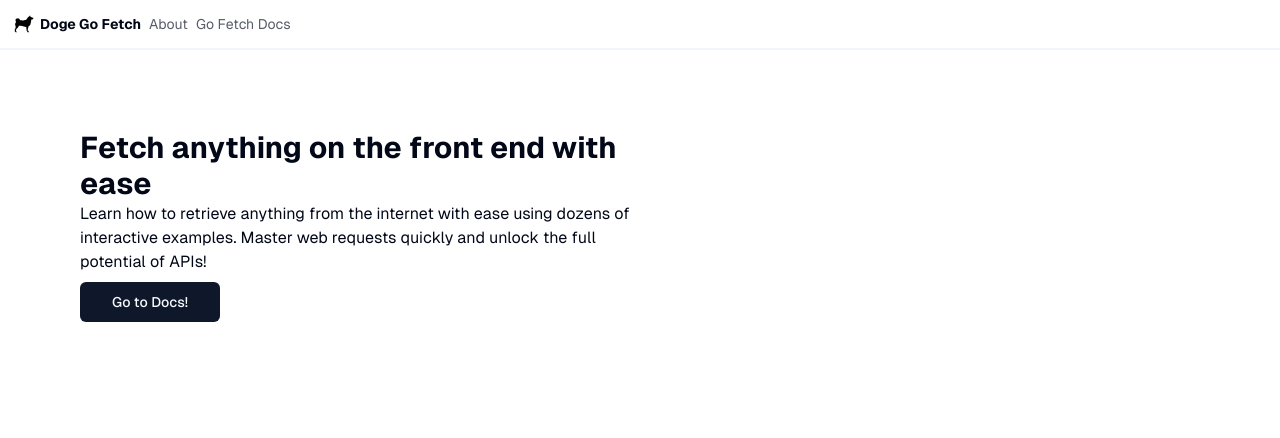
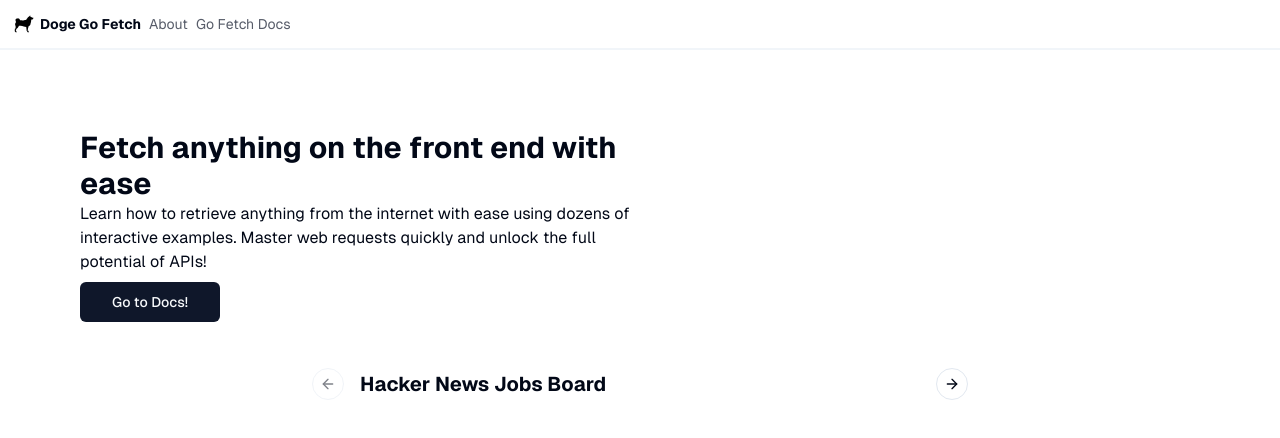
Before and after one commit to BryanAM/dogegofetch, a Next.js app: page / in a window 1280 px wide. Shown: the top 438 px of the page. Built offline with nearby package versions, Linux system fonts and the light colour scheme.

Commit message:
added carousel component, hackerNews page

```diff
--- a/app/page.tsx
+++ b/app/page.tsx
@@ -1,4 +1,13 @@
+import HackerNews from "@/components/fetch/HackerNews/hackerNews";
 import { Button } from "@/components/ui/button";
+import {
+  Carousel,
+  CarouselContent,
+  CarouselItem,
+  CarouselNext,
+  CarouselPrevious,
+} from "@/components/ui/carousel";
+
 import Link from "next/link";
 
 export default function Home() {
@@ -16,6 +25,18 @@
         <Button className="col-span-2 md:col-span-1 md:col-start-1" asChild>
           <Link href="/docs">Go to Docs!</Link>
         </Button>
+
+        <Carousel className="col-span-4 col-start-3 row-start-4 mt-12">
+          <CarouselContent>
+            <CarouselItem>
+              <HackerNews />
+            </CarouselItem>
+            <CarouselItem>HELLO2</CarouselItem>
+            <CarouselItem>HELLO3</CarouselItem>
+          </CarouselContent>
+          <CarouselPrevious />
+          <CarouselNext />
+        </Carousel>
       </main>
       <footer className="flex flex-wrap items-center justify-center gap-6"></footer>
     </div>
--- /dev/null
+++ b/components/fetch/HackerNews/hackerNews.tsx
@@ -0,0 +1,7 @@
+export default function HackerNews() {
+  return (
+    <section>
+      <h3 className="text-xl font-bold">Hacker News Jobs Board</h3>
+    </section>
+  );
+}
--- /dev/null
+++ b/components/ui/carousel.tsx
@@ -0,0 +1,262 @@
+"use client"
+
+import * as React from "react"
+import useEmblaCarousel, {
+  type UseEmblaCarouselType,
+} from "embla-carousel-react"
+import { ArrowLeft, ArrowRight } from "lucide-react"
+
+import { cn } from "@/lib/utils"
+import { Button } from "@/components/ui/button"
+
+type CarouselApi = UseEmblaCarouselType[1]
+type UseCarouselParameters = Parameters<typeof useEmblaCarousel>
+type CarouselOptions = UseCarouselParameters[0]
+type CarouselPlugin = UseCarouselParameters[1]
+
+type CarouselProps = {
+  opts?: CarouselOptions
+  plugins?: CarouselPlugin
+  orientation?: "horizontal" | "vertical"
+  setApi?: (api: CarouselApi) => void
+}
+
+type CarouselContextProps = {
+  carouselRef: ReturnType<typeof useEmblaCarousel>[0]
+  api: ReturnType<typeof useEmblaCarousel>[1]
+  scrollPrev: () => void
+  scrollNext: () => void
+  canScrollPrev: boolean
+  canScrollNext: boolean
+} & CarouselProps
+
+const CarouselContext = React.createContext<CarouselContextProps | null>(null)
+
+function useCarousel() {
+  const context = React.useContext(CarouselContext)
+
+  if (!context) {
+    throw new Error("useCarousel must be used within a <Carousel />")
+  }
+
+  return context
+}
+
+const Carousel = React.forwardRef<
+  HTMLDivElement,
+  React.HTMLAttributes<HTMLDivElement> & CarouselProps
+>(
+  (
+    {
+      orientation = "horizontal",
+      opts,
+      setApi,
+      plugins,
+      className,
+      children,
+      ...props
+    },
+    ref
+  ) => {
+    const [carouselRef, api] = useEmblaCarousel(
+      {
+        ...opts,
+        axis: orientation === "horizontal" ? "x" : "y",
+      },
+      plugins
+    )
+    const [canScrollPrev, setCanScrollPrev] = React.useState(false)
+    const [canScrollNext, setCanScrollNext] = React.useState(false)
+
+    const onSelect = React.useCallback((api: CarouselApi) => {
+      if (!api) {
+        return
+      }
+
+      setCanScrollPrev(api.canScrollPrev())
+      setCanScrollNext(api.canScrollNext())
+    }, [])
+
+    const scrollPrev = React.useCallback(() => {
+      api?.scrollPrev()
+    }, [api])
+
+    const scrollNext = React.useCallback(() => {
+      api?.scrollNext()
+    }, [api])
+
+    const handleKeyDown = React.useCallback(
+      (event: React.KeyboardEvent<HTMLDivElement>) => {
+        if (event.key === "ArrowLeft") {
+          event.preventDefault()
+          scrollPrev()
+        } else if (event.key === "ArrowRight") {
+          event.preventDefault()
+          scrollNext()
+        }
+      },
+      [scrollPrev, scrollNext]
+    )
+
+    React.useEffect(() => {
+      if (!api || !setApi) {
+        return
+      }
+
+      setApi(api)
+    }, [api, setApi])
+
+    React.useEffect(() => {
+      if (!api) {
+        return
+      }
+
+      onSelect(api)
+      api.on("reInit", onSelect)
+      api.on("select", onSelect)
+
+      return () => {
+        api?.off("select", onSelect)
+      }
+    }, [api, onSelect])
+
+    return (
+      <CarouselContext.Provider
+        value={{
+          carouselRef,
+          api: api,
+          opts,
+          orientation:
+            orientation || (opts?.axis === "y" ? "vertical" : "horizontal"),
+          scrollPrev,
+          scrollNext,
+          canScrollPrev,
+          canScrollNext,
+        }}
+      >
+        <div
+          ref={ref}
+          onKeyDownCapture={handleKeyDown}
+          className={cn("relative", className)}
+          role="region"
+          aria-roledescription="carousel"
+          {...props}
+        >
+          {children}
+        </div>
+      </CarouselContext.Provider>
+    )
+  }
+)
+Carousel.displayName = "Carousel"
+
+const CarouselContent = React.forwardRef<
+  HTMLDivElement,
+  React.HTMLAttributes<HTMLDivElement>
+>(({ className, ...props }, ref) => {
+  const { carouselRef, orientation } = useCarousel()
+
+  return (
+    <div ref={carouselRef} className="overflow-hidden">
+      <div
+        ref={ref}
+        className={cn(
+          "flex",
+          orientation === "horizontal" ? "-ml-4" : "-mt-4 flex-col",
+          className
+        )}
+        {...props}
+      />
+    </div>
+  )
+})
+CarouselContent.displayName = "CarouselContent"
+
+const CarouselItem = React.forwardRef<
+  HTMLDivElement,
+  React.HTMLAttributes<HTMLDivElement>
+>(({ className, ...props }, ref) => {
+  const { orientation } = useCarousel()
+
+  return (
+    <div
+      ref={ref}
+      role="group"
+      aria-roledescription="slide"
+      className={cn(
+        "min-w-0 shrink-0 grow-0 basis-full",
+        orientation === "horizontal" ? "pl-4" : "pt-4",
+        className
+      )}
+      {...props}
+    />
+  )
+})
+CarouselItem.displayName = "CarouselItem"
+
+const CarouselPrevious = React.forwardRef<
+  HTMLButtonElement,
+  React.ComponentProps<typeof Button>
+>(({ className, variant = "outline", size = "icon", ...props }, ref) => {
+  const { orientation, scrollPrev, canScrollPrev } = useCarousel()
+
+  return (
+    <Button
+      ref={ref}
+      variant={variant}
+      size={size}
+      className={cn(
+        "absolute  h-8 w-8 rounded-full",
+        orientation === "horizontal"
+          ? "-left-12 top-1/2 -translate-y-1/2"
+          : "-top-12 left-1/2 -translate-x-1/2 rotate-90",
+        className
+      )}
+      disabled={!canScrollPrev}
+      onClick={scrollPrev}
+      {...props}
+    >
+      <ArrowLeft className="h-4 w-4" />
+      <span className="sr-only">Previous slide</span>
+    </Button>
+  )
+})
+CarouselPrevious.displayName = "CarouselPrevious"
+
+const CarouselNext = React.forwardRef<
+  HTMLButtonElement,
+  React.ComponentProps<typeof Button>
+>(({ className, variant = "outline", size = "icon", ...props }, ref) => {
+  const { orientation, scrollNext, canScrollNext } = useCarousel()
+
+  return (
+    <Button
+      ref={ref}
+      variant={variant}
+      size={size}
+      className={cn(
+        "absolute h-8 w-8 rounded-full",
+        orientation === "horizontal"
+          ? "-right-12 top-1/2 -translate-y-1/2"
+          : "-bottom-12 left-1/2 -translate-x-1/2 rotate-90",
+        className
+      )}
+      disabled={!canScrollNext}
+      onClick={scrollNext}
+      {...props}
+    >
+      <ArrowRight className="h-4 w-4" />
+      <span className="sr-only">Next slide</span>
+    </Button>
+  )
+})
+CarouselNext.displayName = "CarouselNext"
+
+export {
+  type CarouselApi,
+  Carousel,
+  CarouselContent,
+  CarouselItem,
+  CarouselPrevious,
+  CarouselNext,
+}
--- a/package.json
+++ b/package.json
@@ -12,6 +12,7 @@
     "@radix-ui/react-slot": "^1.1.1",
     "class-variance-authority": "^0.7.1",
     "clsx": "^2.1.1",
+    "embla-carousel-react": "^8.5.2",
     "lucide-react": "^0.471.1",
     "next": "^15.1.5",
     "react": "^19.0.0",
```
Also changed, not shown: 1 other file (tests, documents, lock files or other folders).
